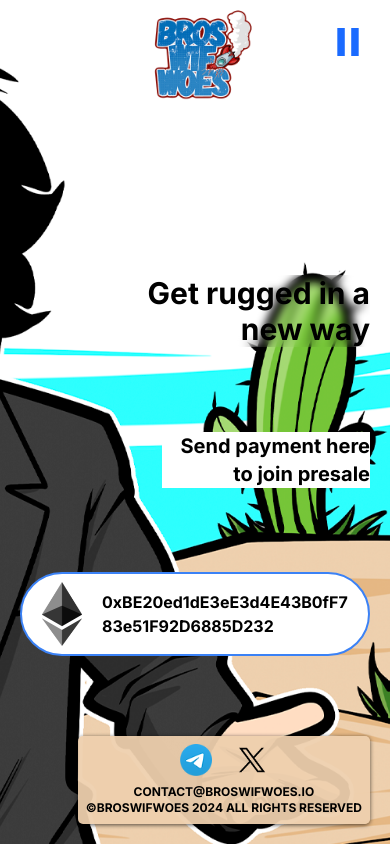
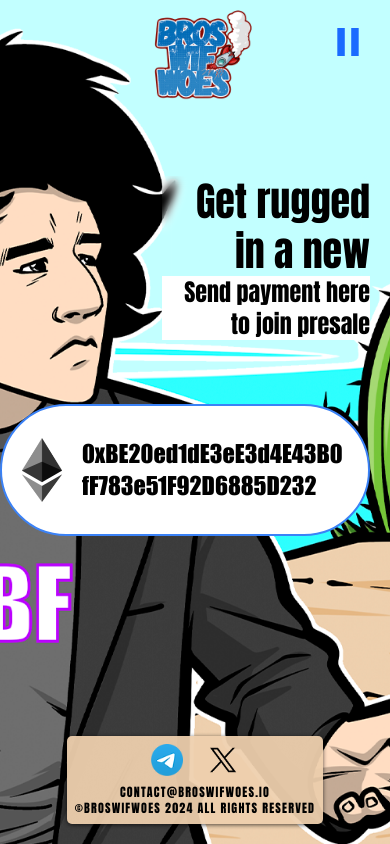
Before and after one commit to trust0212-fantohm/presale-demo, a Next.js app: page /home in a window 390 px wide. Built offline with nearby package versions, Linux system fonts and the light colour scheme.

Commit message:
updated mobile responsive

```diff
--- a/src/app/globals.css
+++ b/src/app/globals.css
@@ -6,6 +6,11 @@
   color: rgb(var(--foreground-rgb));
 }
 
+@font-face {
+  font-family: Impact;
+  src: url('/fonts/impact.ttf');
+}
+
 @layer utilities {
   .text-balance {
     text-wrap: balance;
--- a/src/app/home/page.tsx
+++ b/src/app/home/page.tsx
@@ -28,15 +28,18 @@
 
   return (
     <div
-      className="w-full h-screen relative flex items-end justify-end bg-bottom p-5 flex-col bg-cover"
-      style={{ backgroundImage: "url(/SBF_Background_Image.png)" }}
+      className="w-full h-screen relative flex items-end justify-end bg-bottom p-5 flex-col bg-cover bg-[#c2ffff]"
+      style={{
+        backgroundImage: "url(/SBF_Background_Image.png)",
+        backgroundPositionX: "40%",
+      }}
     >
       <Image
         src="/Blue Multi-Line Logo.png"
         alt="Smoke"
         width={985}
         height={556}
-        className="absolute top-0 left-1/2 -translate-x-1/2 -translate-y-1/4"
+        className="absolute top-0 left-1/2 -translate-x-1/2 -translate-y-1/4 sm:w-[800px]"
       />
       <button
         className="absolute top-16 right-16 sm:top-7 sm:right-7 z-10"
@@ -63,15 +66,15 @@
           </svg>
         )}
       </button>
-      <div className="pb-20 pr-10 md:flex md:flex-col md:items-end sm:pr-0">
-        <p className="text-5xl font-bold md:text-4xl sm:text-3xl md:w-64 md:text-right md:backdrop-blur-sm">
+      <div className="pb-20 pr-10 md:flex md:flex-col md:items-end sm:pb-[10vh] sm:pr-0">
+        <p className="text-5xl font-bold md:text-[40px] md:w-52 md:text-right md:backdrop-blur-sm sm:absolute sm:top-44 sm:leading-tight">
           Get rugged in a new way
         </p>
-        <p className="text-3xl font-bold pl-20 md:text-xl sm:text-xl md:w-52 md:pl-2 mt-3 md:text-right md:bg-white md:mt-[10vh]">
+        <p className="text-3xl font-bold pl-20 md:text-2xl sm:text-2xl md:w-52 md:pl-2 mt-3 md:text-right md:bg-white md:mt-5 sm:absolute sm:top-64">
           Send payment here to join presale
         </p>
         <div
-          className="rounded-full border-2 border-blue-500 bg-white flex py-2 items-center px-5 gap-5 w-fit cursor-pointer md:mt-[10vh] mt-3"
+          className="rounded-full border-2 border-blue-500 bg-white flex py-2 items-center px-5 gap-5 w-fit cursor-pointer sm:py-8 md:mt-[10vh] mt-3 sm:absolute sm:top-80"
           title="Click to copy the address"
           onClick={handleCopyAddress}
         >
@@ -83,22 +86,22 @@
             className="md:w-10 md:h-16 flex-shrink-0"
           />
           <p
-            className="text-3xl font-bold md:text-2xl sm:text-base"
+            className="text-3xl md:text-2xl sm:text-2xl"
             style={{ wordBreak: "break-all" }}
           >
             0xBE20ed1dE3eE3d4E43B0fF783e51F92D6885D232
           </p>
         </div>
       </div>
-      <div className="flex items-center bg-[#eed0aef0] rounded-[5px] gap-4 p-2 shadow-[0px_1px_4px_#000A] sm:flex-col-reverse sm:gap-2">
+      <div className="flex items-center bg-[#eed0aef0] rounded-[5px] gap-4 p-2 shadow-[0px_1px_4px_#000A] sm:flex-col-reverse sm:gap-2 sm:mx-auto">
         <div className="flex flex-col">
           <Link
             href="mailto:contact@broswifwoes.io"
-            className="font-bold text-right sm:text-center sm:text-sm xs:text-xs"
+            className="text-right sm:text-center sm:text-sm xs:text-xs font-medium tracking-widest"
           >
             CONTACT@BROSWIFWOES.IO
           </Link>
-          <p className="font-bold text-right sm:text-sm xs:text-xs">
+          <p className="text-right sm:text-sm xs:text-xs font-medium tracking-widest">
             &copy;BROSWIFWOES 2024 ALL RIGHTS RESERVED
           </p>
         </div>
--- a/src/app/layout.tsx
+++ b/src/app/layout.tsx
@@ -1,13 +1,16 @@
 import type { Metadata } from "next";
-import { Inter } from "next/font/google";
+import { Rubik } from "next/font/google";
 import "./globals.css";
-
-const inter = Inter({ subsets: ["latin"] });
 
 export const metadata: Metadata = {
   title: "Create Next App",
   description: "Generated by create next app",
 };
+
+const rubik = Rubik({
+  subsets: ["latin"],
+  weight: ["300", "400", "500", "600", "700", "800", "900"],
+});
 
 export default function RootLayout({
   children,
@@ -16,7 +19,9 @@
 }>) {
   return (
     <html lang="en">
-      <body className={inter.className}>{children}</body>
+      <body className={rubik.className}>
+        <div className="font-impact"> {children}</div>
+      </body>
     </html>
   );
 }
--- a/tailwind.config.ts
+++ b/tailwind.config.ts
@@ -16,6 +16,10 @@
     },
     extend: {
       backgroundImage: {},
+      fontFamily: {
+        impact: "Impact, sans-serif",
+        rubik: "Rubik",
+      },
     },
   },
   plugins: [],
```
Also changed, not shown: public/fonts/impact.ttf (added).
